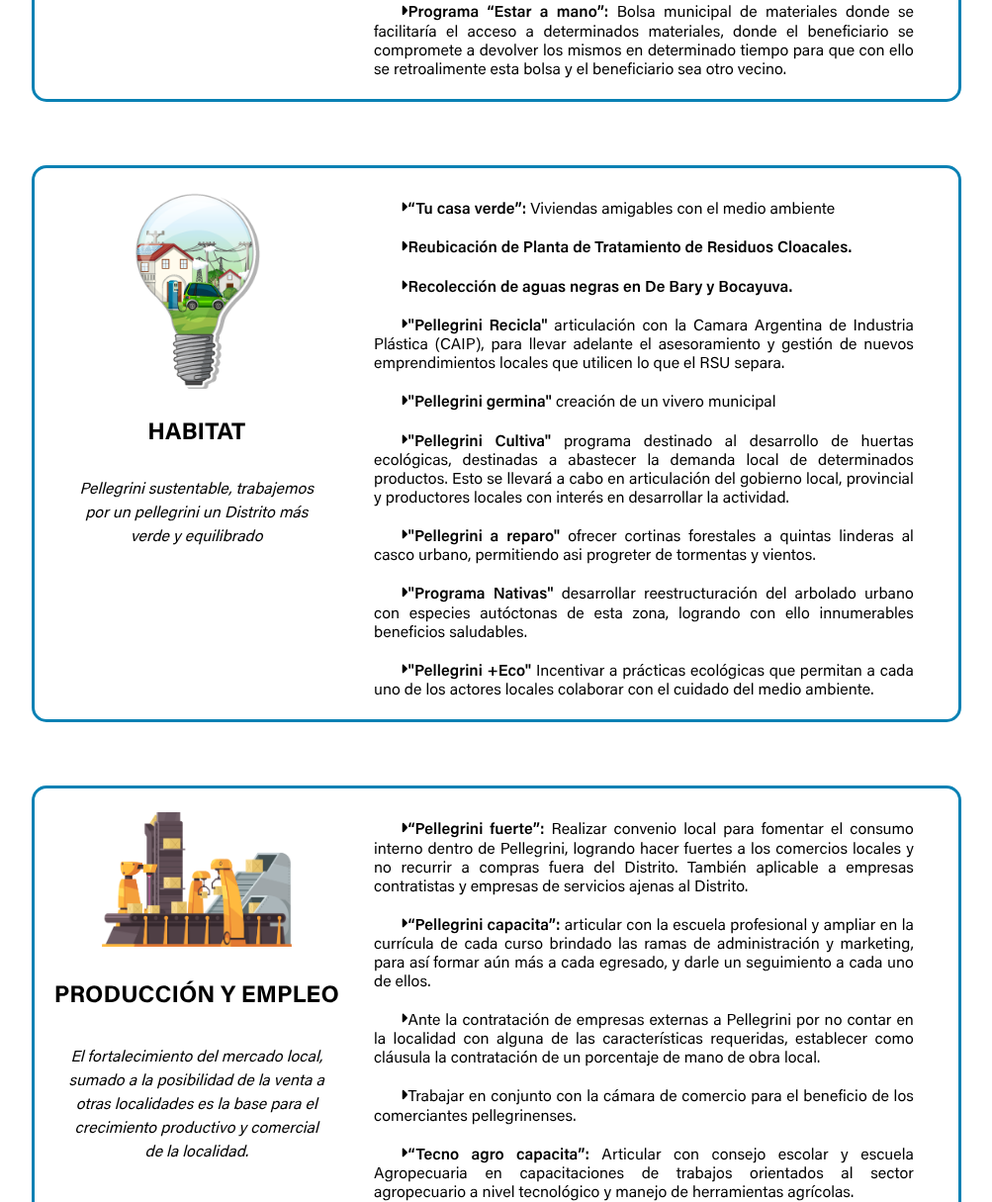
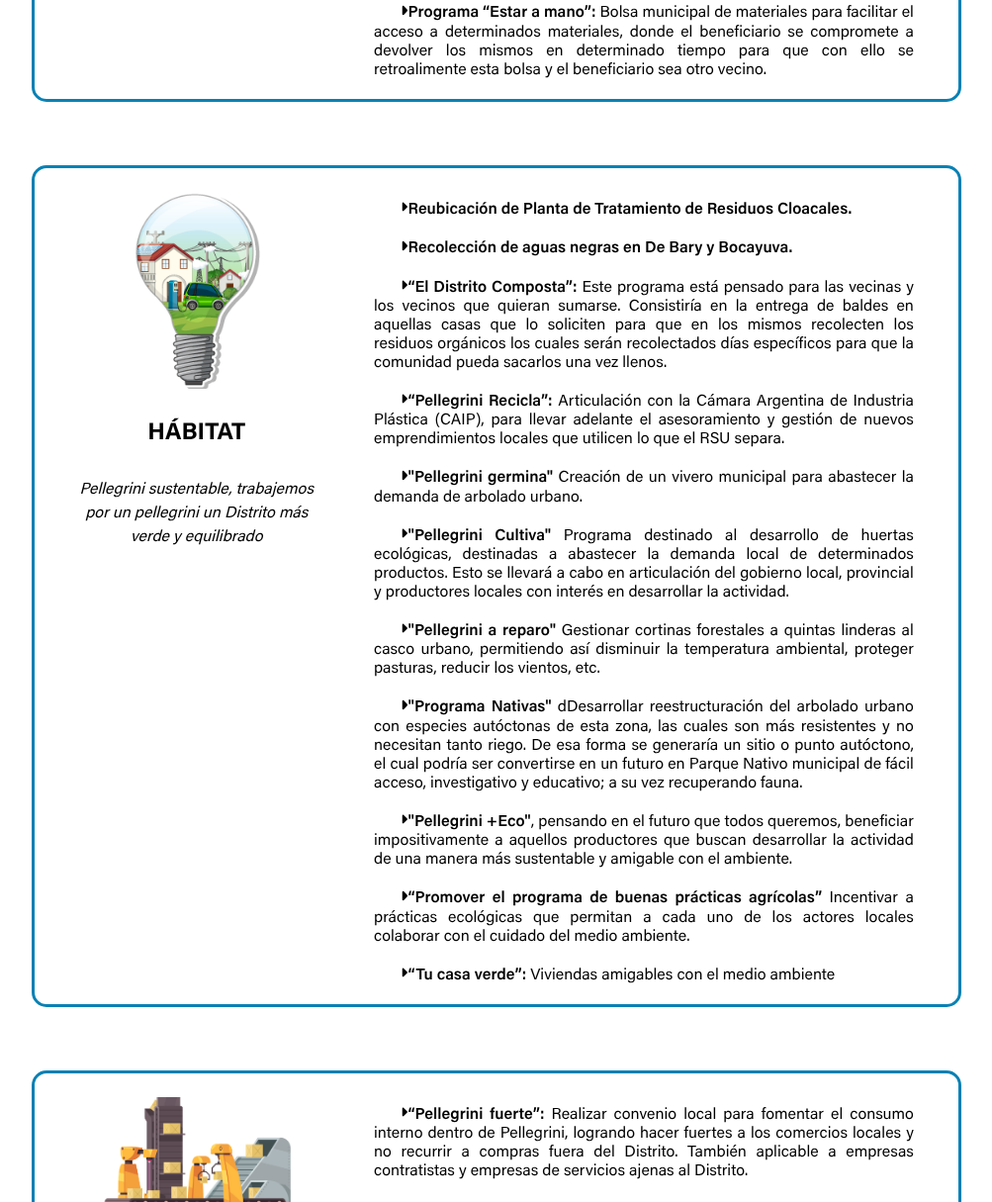
Before and after one commit to Mgenova82/upp, a plain HTML site: page pages/propuestas.html in a window 1280 px wide. Shown: the part 3394-4609 px from the top of the page at 99% size, without its empty margins (138-1141 px from the left). Drawn offline with Linux system fonts and the light colour scheme.

Commit message:
propuestas

```diff
--- a/pages/propuestas.html
+++ b/pages/propuestas.html
@@ -86,26 +86,28 @@
                 <li><img src="../assets/vigneta.svg" alt="viñeta">Transparentar la inscripción y sorteo de viviendas.<br></br></li>
                 <li><img src="../assets/vigneta.svg" alt="viñeta"><span class="importante">Convenio con gremios y sindicatos:</span> Desarrollar convenios con los diferentes gremios del Distrito para que estos puedan acercar la posibilidad de la casa propia a sus afiliados.<br></br></li>
                 <li><img src="../assets/vigneta.svg" alt="viñeta">Regularización y saneamiento de títulos inmobiliarios para que todos tengan acceso a su escritura.<br></br></li>
-                <li><img src="../assets/vigneta.svg" alt="viñeta"><span class="importante">Programa “Estar a mano”:</span> Bolsa municipal de materiales donde se facilitaría el acceso a determinados materiales, donde el beneficiario se compromete a devolver los mismos en determinado tiempo para que con ello se retroalimente esta bolsa y el beneficiario sea otro vecino.<br></br></li>
+                <li><img src="../assets/vigneta.svg" alt="viñeta"><span class="importante">Programa “Estar a mano”:</span> Bolsa municipal de materiales para facilitar el acceso a determinados materiales, donde el beneficiario se compromete a devolver los mismos en determinado tiempo para que con ello se retroalimente esta bolsa y el beneficiario sea otro vecino.<br></br></li>
             </ul>
         </div>
         <div id="habitat"></div>
         <div class="propuestas__tarjeta"><!--Habitat-->
             <div class="propuestas__tarjeta__encabezado">
                 <img src="../assets/habitat.png" alt="" class="propuestas__tarjeta__imagen_habitat">
-                <h2>HABITAT</h2>
+                <h2>HÁBITAT</h2>
                 <p>Pellegrini sustentable, trabajemos por un pellegrini un Distrito más verde y equilibrado</p>
             </div>
                 <ul class="propuestas__tarjeta__datos">
-                    <li><img src="../assets/vigneta.svg" alt="viñeta"><span class="importante">“Tu casa verde”:</span> Viviendas amigables con el medio ambiente<br></br></li>
                     <li><img src="../assets/vigneta.svg" alt="viñeta"><span class="importante">Reubicación de Planta de Tratamiento de Residuos Cloacales.</span><br></br></li>
                     <li><img src="../assets/vigneta.svg" alt="viñeta"><span class="importante">Recolección de aguas negras en De Bary y Bocayuva.</span><br></br></li>
-                    <li><img src="../assets/vigneta.svg" alt="viñeta"><span class="importante">"Pellegrini Recicla"</span> articulación con la Camara Argentina de Industria Plástica (CAIP), para llevar adelante el asesoramiento y gestión de nuevos emprendimientos locales que utilicen lo que el RSU separa.<br></br></li>
-                    <li><img src="../assets/vigneta.svg" alt="viñeta"><span class="importante">"Pellegrini germina"</span> creación de un vivero municipal<br></br></li>
-                    <li><img src="../assets/vigneta.svg" alt="viñeta"><span class="importante">"Pellegrini Cultiva"</span> programa destinado al desarrollo de huertas ecológicas, destinadas a abastecer la demanda local de determinados productos. Esto se llevará a cabo en articulación del gobierno local, provincial y productores locales con interés en desarrollar la actividad.<br></br></li>
-                    <li><img src="../assets/vigneta.svg" alt="viñeta"><span class="importante">"Pellegrini a reparo"</span> ofrecer cortinas forestales a quintas linderas al casco urbano, permitiendo asi progreter de tormentas y vientos.<br></br></li>
-                    <li><img src="../assets/vigneta.svg" alt="viñeta"><span class="importante">"Programa Nativas"</span> desarrollar reestructuración del arbolado urbano con especies autóctonas de esta zona, logrando con ello innumerables beneficios saludables.<br></br></li>
-                    <li><img src="../assets/vigneta.svg" alt="viñeta"><span class="importante">"Pellegrini +Eco"</span> Incentivar a prácticas ecológicas que permitan a cada uno de los actores locales colaborar con el cuidado del medio ambiente.<br></br></li>
+                    <li><img src="../assets/vigneta.svg" alt="viñeta"><span class="importante">“El Distrito Composta”:</span> Este programa está pensado para las vecinas y los vecinos que quieran sumarse. Consistiría en la entrega de baldes en aquellas casas que lo soliciten para que en los mismos recolecten los residuos orgánicos los cuales serán recolectados días específicos para que la comunidad pueda sacarlos una vez llenos.<br></br></li>
+                    <li><img src="../assets/vigneta.svg" alt="viñeta"><span class="importante">“Pellegrini Recicla”:</span> Articulación con la Cámara Argentina de Industria Plástica (CAIP), para llevar adelante el asesoramiento y gestión de nuevos emprendimientos locales que utilicen lo que el RSU separa.<br></br></li>
+                    <li><img src="../assets/vigneta.svg" alt="viñeta"><span class="importante">"Pellegrini germina"</span> Creación de un vivero municipal para abastecer la demanda de arbolado urbano.<br></br></li>
+                    <li><img src="../assets/vigneta.svg" alt="viñeta"><span class="importante">"Pellegrini Cultiva"</span> Programa destinado al desarrollo de huertas ecológicas, destinadas a abastecer la demanda local de determinados productos. Esto se llevará a cabo en articulación del gobierno local, provincial y productores locales con interés en desarrollar la actividad.<br></br></li>
+                    <li><img src="../assets/vigneta.svg" alt="viñeta"><span class="importante">"Pellegrini a reparo"</span> Gestionar cortinas forestales a quintas linderas al casco urbano, permitiendo así disminuir la temperatura ambiental, proteger pasturas, reducir los vientos, etc.<br></br></li>
+                    <li><img src="../assets/vigneta.svg" alt="viñeta"><span class="importante">"Programa Nativas"</span> dDesarrollar reestructuración del arbolado urbano con especies autóctonas de esta zona, las cuales son más resistentes y no necesitan tanto riego. De esa forma se generaría un sitio o punto autóctono, el cual podría ser convertirse en un futuro en Parque Nativo municipal de fácil acceso, investigativo y educativo; a su vez recuperando fauna.<br></br></li>
+                    <li><img src="../assets/vigneta.svg" alt="viñeta"><span class="importante">"Pellegrini +Eco"</span>, pensando en el futuro que todos queremos, beneficiar impositivamente a aquellos productores que buscan desarrollar la actividad de una manera más sustentable y amigable con el ambiente.<br></br></li>
+                    <li><img src="../assets/vigneta.svg" alt="viñeta"><span class="importante">“Promover el programa de buenas prácticas agrícolas”</span> Incentivar a prácticas ecológicas que permitan a cada uno de los actores locales colaborar con el cuidado del medio ambiente.<br></br></li>
+                    <li><img src="../assets/vigneta.svg" alt="viñeta"><span class="importante">“Tu casa verde”:</span> Viviendas amigables con el medio ambiente<br></br></li>
                 </ul>
         </div>
         <div id="produccion"></div>
```
